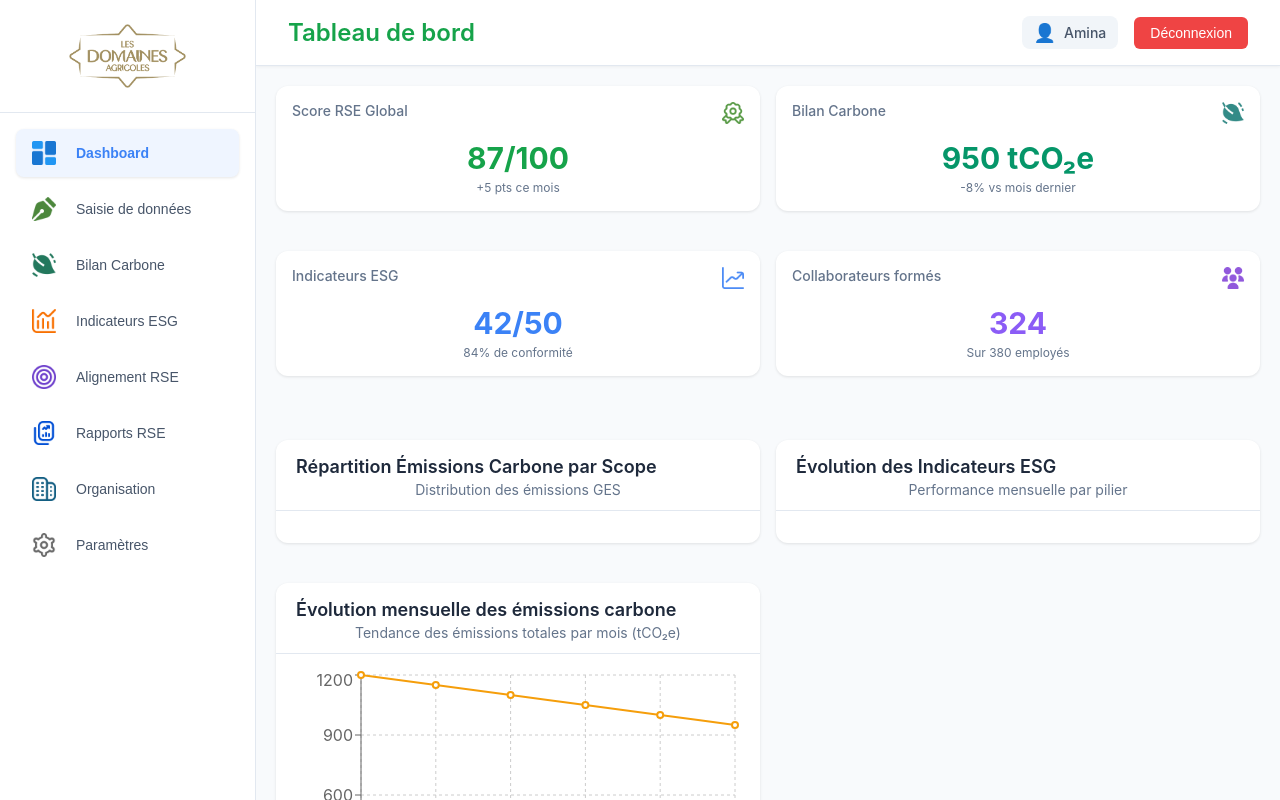
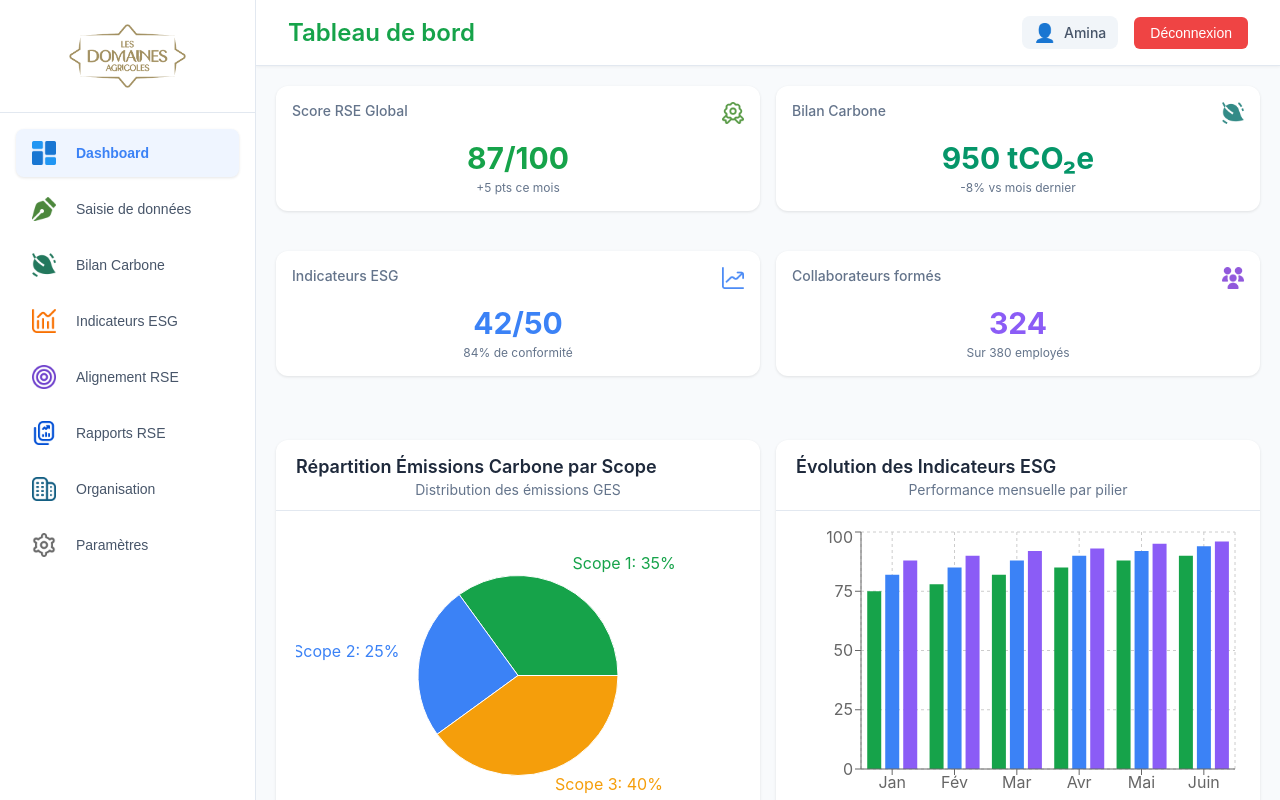
Before and after one commit to alalguiamina/Project_EcoPilot_React, a React (Create React App) app: page /dashboard in a window 1280 px wide. Built offline with nearby package versions, Linux system fonts and the light colour scheme.

Commit message:
fixed dashboard

```diff
--- a/src/Components/CarbonFootprintPage/CarbonFootprintPage.css
+++ b/src/Components/CarbonFootprintPage/CarbonFootprintPage.css
@@ -8,7 +8,6 @@
 .dashboard-wrapper {
   display: flex;
   height: 100vh;
-  overflow: hidden;
   background: #f8fafc;
   font-family:
     -apple-system, BlinkMacSystemFont, "Segoe UI", "Roboto", sans-serif;
@@ -20,8 +19,6 @@
   width: calc(100vw - 256px);
   display: flex;
   flex-direction: column;
-  height: 100vh;
-  overflow: hidden;
 }
 
 .carbon-footprint-page {
--- a/src/Components/Dashboard/Dashboard.css
+++ b/src/Components/Dashboard/Dashboard.css
@@ -1,27 +1,20 @@
-* {
-  margin: 0;
-  padding: 0;
-  box-sizing: border-box;
-}
-
 /* ==================== LAYOUT ==================== */
 .dashboard-wrapper {
   display: flex;
   height: 100vh;
-  overflow: hidden;
   background: #f8fafc;
   font-family:
     -apple-system, BlinkMacSystemFont, "Segoe UI", "Roboto", sans-serif;
+  overflow: hidden;
 }
 
 .dashboard-content {
   flex: 1;
   margin-left: 256px;
-  width: calc(100vw - 256px);
   display: flex;
   flex-direction: column;
-  height: 100vh;
-  overflow: hidden;
+  overflow: visible; /* Changed from hidden to visible */
+  min-height: 0; /* Added this to allow flex shrinking */
 }
 
 /* ==================== TOPBAR ==================== */
@@ -32,12 +25,10 @@
   display: flex;
   justify-content: space-between;
   align-items: center;
-  position: sticky;
-  top: 0;
   z-index: 40;
   box-shadow: 0 1px 3px rgba(0, 0, 0, 0.05);
+  flex-shrink: 0; /* Prevents the topbar from shrinking when content scrolls */
 }
-
 .topbar-title {
   font-size: 24px;
   font-weight: 600;
@@ -90,15 +81,15 @@
 
 /* ==================== MAIN CONTENT ==================== */
 .main-dashboard {
-  flex: 1;
+  flex: 1; /* This tells it to grow and fill available space */
   padding: 20px;
   display: flex;
   flex-direction: column;
   gap: 16px;
-  overflow-y: auto;
-  height: calc(100vh - 65px);
+  overflow-y: auto; /* This enables the scrollbar */
+  min-height: 0; /* CRITICAL: Allows the flex item to shrink below its content size */
+  height: 0; /* Added this to force the flex item to calculate its height properly */
 }
-
 /* ==================== CARDS ==================== */
 .card {
   background: white;
@@ -441,7 +432,6 @@
 
   .main-dashboard {
     padding: 12px;
-    height: calc(100vh - 60px);
   }
 
   .topbar {
--- a/src/Components/Dashboard/Dashboard.tsx
+++ b/src/Components/Dashboard/Dashboard.tsx
@@ -130,7 +130,6 @@ const Dashboard = ({ user }: DashboardProps) => {
         <Topbar {...topbarProps} />
         <main className="main-dashboard">
           {/* KPI Cards */}
-
           <div className="kpi-cards-grid">
             {kpiCardsData.map((item) => {
               return (
@@ -148,7 +147,7 @@ const Dashboard = ({ user }: DashboardProps) => {
           {/* Charts Grid */}
           <div className="charts-2-col">
             {/* Pie Chart */}
-            <div className="card chart-card">
+            <div className="card chart-card" style={{ minHeight: "400px" }}>
               <div className="card-header">
                 <h3 className="card-title">
                   Répartition Émissions Carbone par Scope
@@ -157,7 +156,7 @@ const Dashboard = ({ user }: DashboardProps) => {
                   Distribution des émissions GES
                 </p>
               </div>
-              <div className="card-content" style={{ height: 300 }}>
+              <div className="card-content" style={{ height: "300px" }}>
                 <ResponsiveContainer width="100%" height="100%">
                   <PieChart>
                     <Pie
@@ -184,14 +183,14 @@ const Dashboard = ({ user }: DashboardProps) => {
             </div>
 
             {/* Bar Chart */}
-            <div className="card chart-card">
+            <div className="card chart-card" style={{ minHeight: "400px" }}>
               <div className="card-header">
                 <h3 className="card-title">Évolution des Indicateurs ESG</h3>
                 <p className="card-description">
                   Performance mensuelle par pilier
                 </p>
               </div>
-              <div className="card-content" style={{ height: 300 }}>
+              <div className="card-content" style={{ height: "300px" }}>
                 <ResponsiveContainer width="100%" height="100%">
                   <BarChart data={barData}>
                     <CartesianGrid strokeDasharray="3 3" />
@@ -206,45 +205,17 @@ const Dashboard = ({ user }: DashboardProps) => {
                 </ResponsiveContainer>
               </div>
             </div>
-            {/* Nouvelle courbe d'évolution des émissions carbone */}
-            <div className="card chart-card mt-6">
-              <div className="card-header">
-                <h3 className="card-title">
-                  Évolution mensuelle des émissions carbone
-                </h3>
-                <p className="card-description">
-                  Tendance des émissions totales par mois (tCO₂e)
-                </p>
-              </div>
-              <div className="card-content">
-                <ResponsiveContainer width="100%" height={300}>
-                  <LineChart data={emissionsData}>
-                    <CartesianGrid strokeDasharray="3 3" />
-                    <XAxis dataKey="mois" />
-                    <YAxis />
-                    <Tooltip />
-                    <Legend />
-                    <Line
-                      type="monotone"
-                      dataKey="emissions"
-                      stroke="#f59e0b"
-                      strokeWidth={2}
-                    />
-                  </LineChart>
-                </ResponsiveContainer>
-              </div>
-            </div>
           </div>
 
           {/* Line Chart Full Width */}
-          <div className="card chart-card">
+          <div className="card chart-card" style={{ minHeight: "400px" }}>
             <div className="card-header">
               <h3 className="card-title">Évolution des Émissions Carbone</h3>
               <p className="card-description">
                 Tendance mensuelle des émissions totales (tCO₂e)
               </p>
             </div>
-            <div className="card-content" style={{ height: 300 }}>
+            <div className="card-content" style={{ height: "300px" }}>
               <ResponsiveContainer width="100%" height="100%">
                 <LineChart data={lineData}>
                   <CartesianGrid strokeDasharray="3 3" />
--- a/src/Components/DataEntryPage/DataEntryPage.css
+++ b/src/Components/DataEntryPage/DataEntryPage.css
@@ -8,7 +8,6 @@
 .dashboard-wrapper {
   display: flex;
   height: 100vh;
-  overflow: hidden;
   background: #f8fafc;
   font-family:
     -apple-system, BlinkMacSystemFont, "Segoe UI", "Roboto", sans-serif;
@@ -17,11 +16,8 @@
 .dashboard-content {
   flex: 1;
   margin-left: 256px;
-  width: calc(100vw - 256px);
   display: flex;
   flex-direction: column;
-  height: 100vh;
-  overflow: hidden;
 }
 
 .data-entry-page {
```
